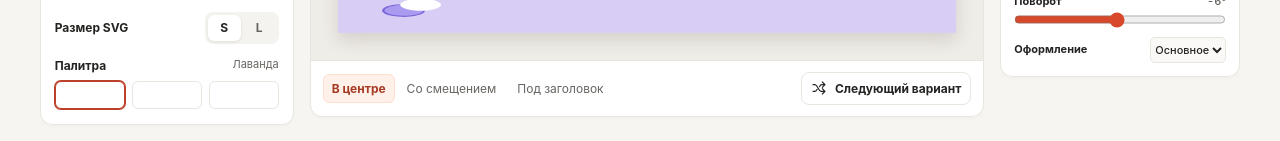
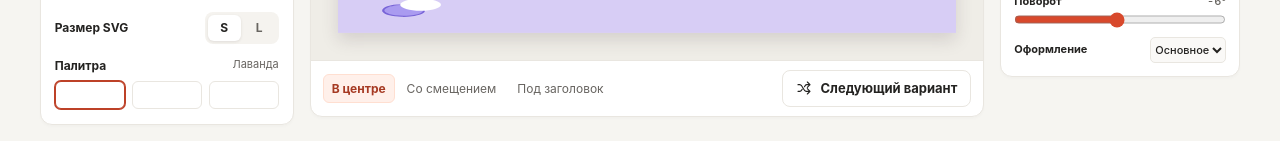
Before and after one commit to meyvren/snapbuild-svg-composer, a Next.js app: page / in a window 1280 px wide. Shown: the part 566-707 px from the top of the page. Built offline with nearby package versions, Linux system fonts and the light colour scheme.

Commit message:
style: group layout actions in the canvas toolbar

```diff
--- a/src/app/globals.css
+++ b/src/app/globals.css
@@ -82,7 +82,8 @@ textarea { display: block; width: 100%; min-height: 83px; padding: 9px 10px; res
 .layout-options button { padding: 5px 8px; border: 1px solid transparent; border-radius: 6px; background: transparent; color: var(--muted); font-size: 12px; }
 .layout-options button:hover { background: var(--soft); color: var(--ink); }
 .layout-options button[aria-pressed="true"] { background: var(--accent-soft); color: #a63a23; border-color: #ffdfd1; font-weight: 650; }
-.next-layout { min-height: 33px; font-size: 12px; padding: 5px 9px; }
+.layout-actions { display: flex; flex-wrap: wrap; gap: 6px; }
+.layout-actions .button { min-height: 33px; font-size: 12px; padding: 5px 9px; }
 
 .layer-list { display: grid; gap: 4px; padding: 0 10px; max-height: 223px; overflow-y: auto; }
 .layer-row { display: flex; width: 100%; min-height: 45px; align-items: center; gap: 8px; text-align: left; padding: 4px 7px; background: var(--panel); border: 1px solid transparent; border-radius: 7px; }
```
